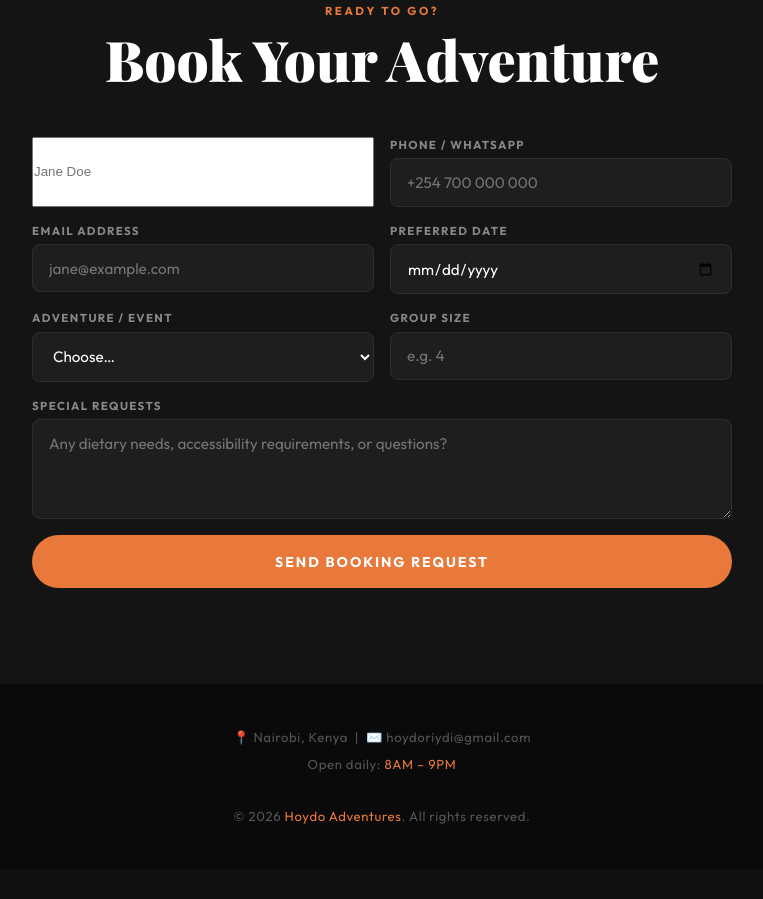
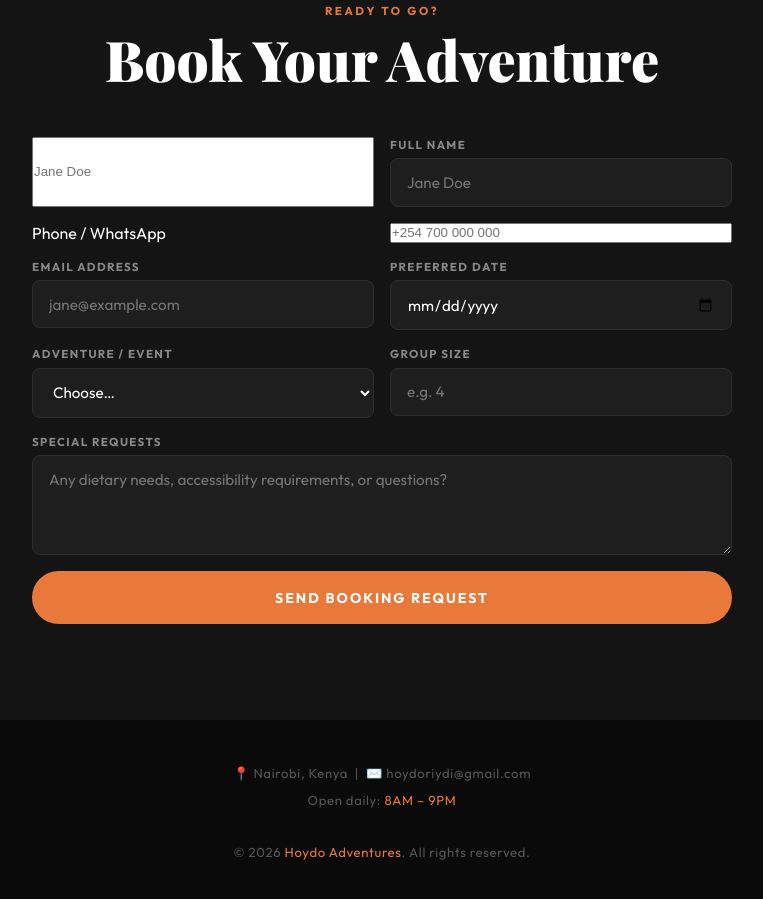
Before and after one commit to cmmturii/hoydo-adventure, a plain HTML site: page index.html in a window 1280 px wide. Shown: the part 2330-3229 px from the top of the page, without its empty margins (258-1021 px from the left). Before the commit the page ends 3199 px from the top, so only its background shows below. Drawn offline with nearby package versions, Linux system fonts and the light colour scheme; a web font is replaced by a local one.

Commit message:
Add full name field back

```diff
--- a/index.html
+++ b/index.html
@@ -211,6 +211,9 @@
     </div>
     <input type="text" name="full_name" placeholder="Jane Doe" required />
     <div class="form-group">
+  <label>Full Name</label>
+  <input type="text" name="full_name" placeholder="Jane Doe" required />
+</div>
       <label>Phone / WhatsApp</label>
       <input type="tel" placeholder="+254 700 000 000" required />
     </div>
```
